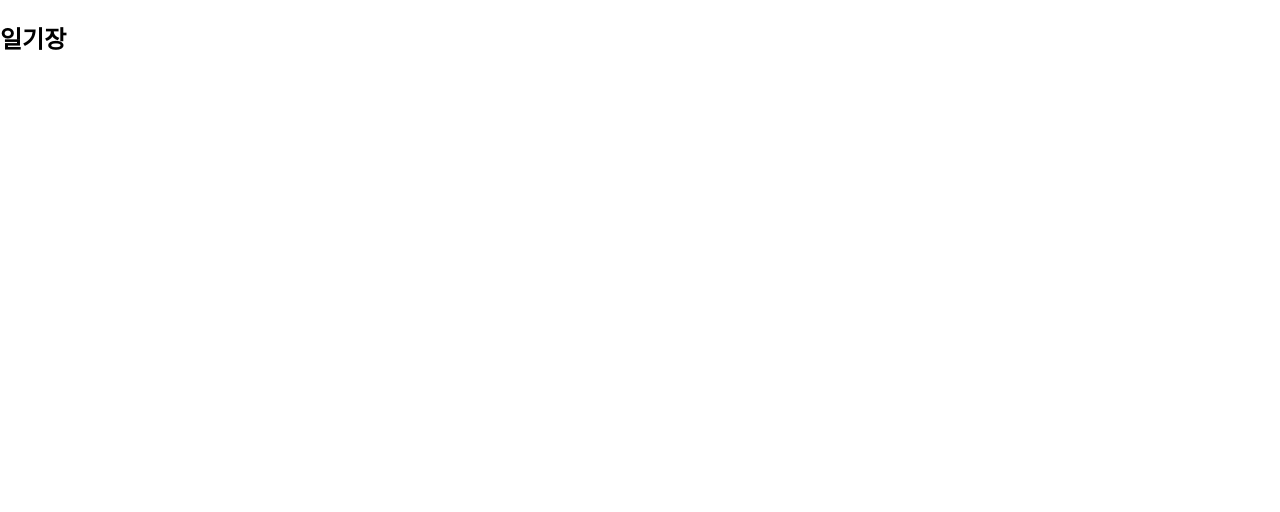
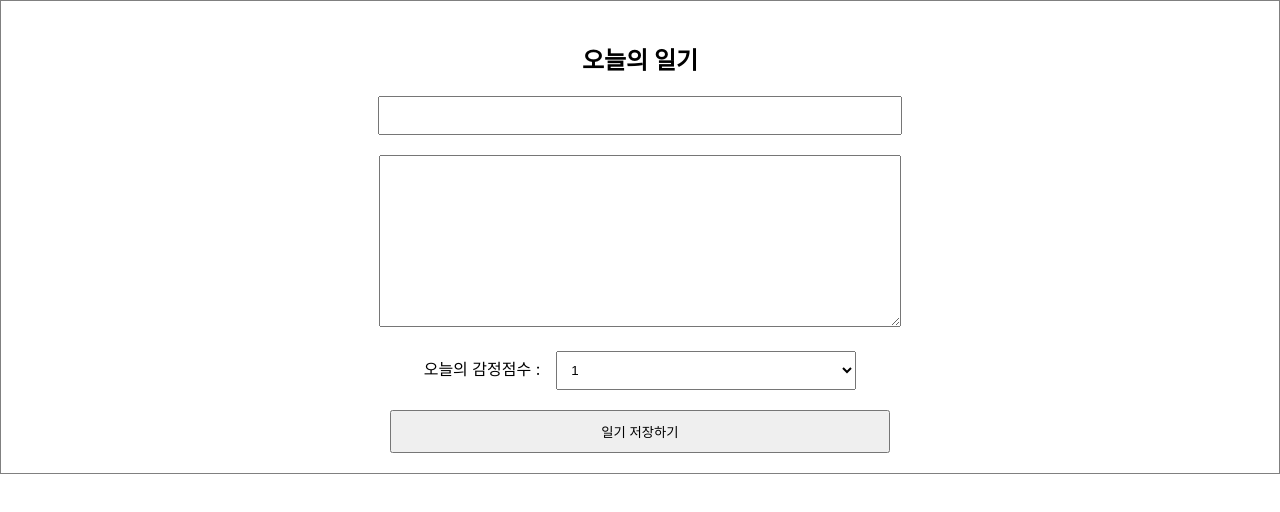
Before and after one commit to sueyon032/react_study, a React (Create React App) app in the folder simplediary/: page / in a window 1280 px wide. Shown: the top 512 px of the page. Built offline with nearby package versions, Linux system fonts and the light colour scheme.

Commit message:
React 기본 - 간단한 일기장 프로젝트 | React에서 사용자 입력 처리하기

```diff
--- a/simplediary/src/App.css
+++ b/simplediary/src/App.css
@@ -0,0 +1,28 @@
+.DiaryEditor {
+    border: 1px solid gray;
+    text-align: center;
+    padding: 20px;
+}
+
+.DiaryEditor input,
+textarea {
+    margin-bottom: 20px;
+    width: 500px;
+    padding: 10px;
+}
+
+.DiaryEditor textarea {
+    height: 150px;
+}
+
+.DiaryEditor select {
+    width: 300px;
+    padding: 10px;
+    margin-bottom: 20px;
+}
+
+.DiaryEditor button {
+    width: 500px;
+    padding: 10px;
+    cursor: pointer;
+}
--- a/simplediary/src/App.js
+++ b/simplediary/src/App.js
@@ -1,9 +1,10 @@
 import './App.css';
+import DiaryEditor from './DiaryEditor';
 
 function App() {
   return (
     <div className="App">
-      <h2>일기장</h2>
+      <DiaryEditor/>
     </div>
   );
 }
--- /dev/null
+++ b/simplediary/src/DiaryEditor.js
@@ -0,0 +1,54 @@
+import { useState } from "react";
+
+const DiaryEditor = () => {
+    const [state, setState] = useState({
+        author: "",
+        content: "",
+        emotion: 1,
+    });
+
+    const handleChangeState = (e) => {
+        setState({
+            ...state,
+            [e.target.name]: e.target.value,
+        });
+    };
+
+    const handleSubmit = () => {
+        console.log(state);
+        alert("저장 성공");
+    };
+
+    return (
+        <div className="DiaryEditor">
+            <h2>오늘의 일기</h2>
+            <div>
+                <input
+                    name="author"
+                    value={state.author}
+                    onChange={handleChangeState}
+                />
+            </div>
+            <div>
+                <textarea
+                    name="content"
+                    value={state.content}
+                    onChange={handleChangeState} />
+
+            </div>
+            <div>
+                오늘의 감정점수 :&emsp;
+                <select name="emotion" value={state.emotion} onChange={handleChangeState}>
+                    <option value={1}>1</option>
+                    <option value={2}>2</option>
+                    <option value={3}>3</option>
+                    <option value={4}>4</option>
+                    <option value={5}>5</option>
+                </select>
+            </div>
+            <div><button onClick={handleSubmit}>일기 저장하기</button></div>
+        </div>
+    );
+};
+
+export default DiaryEditor;
```
